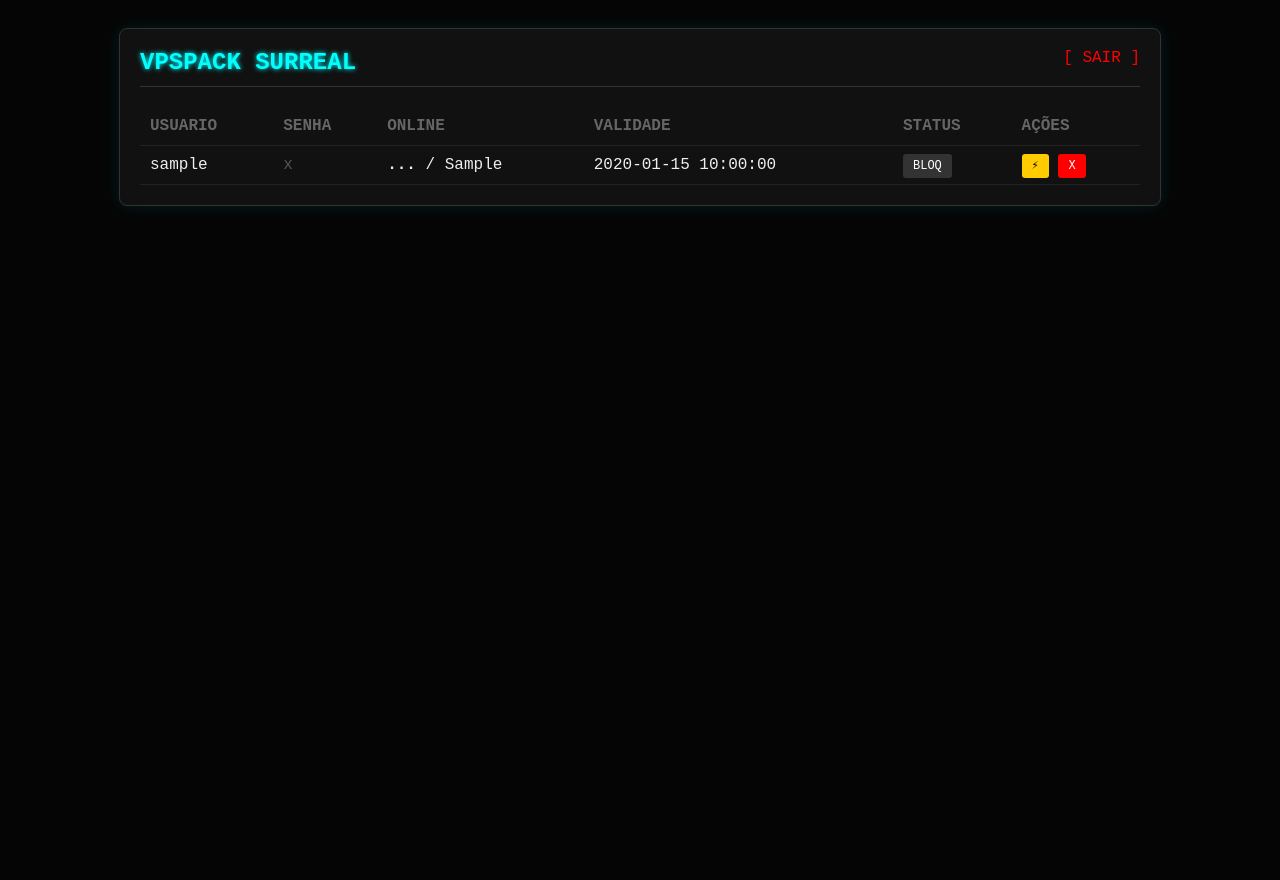
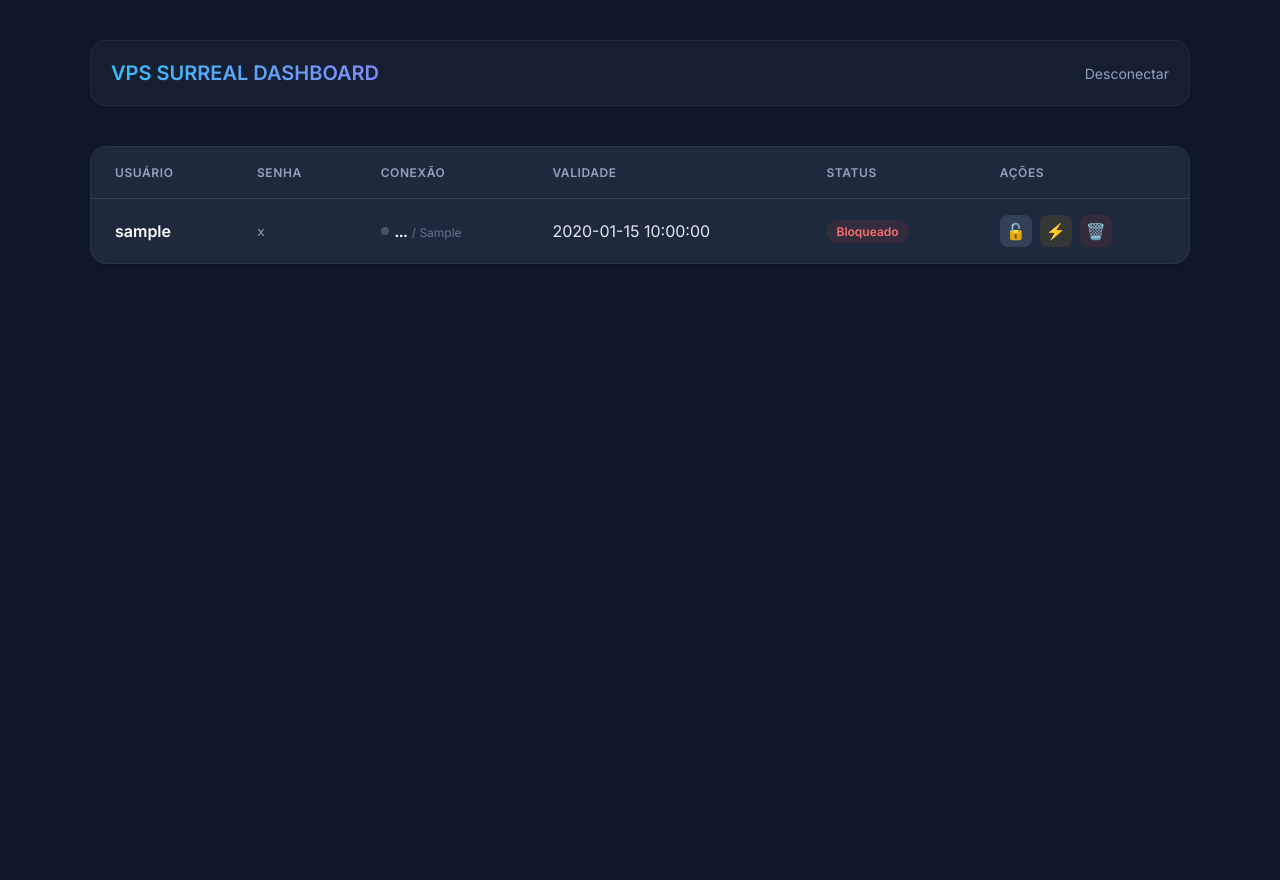
Before and after one commit to ColtSeals/vpspack-surreal, a Flask app: template templates/index.html in a window 1280 px wide. Before the commit the page ends 206 px from the top, so only its background shows below. Run offline with Flask 3, Linux system fonts and the light colour scheme; the template is opened without the code that fills it: most values are stand-ins (such as "Sample title", 1, 10 or a date in 2020); data that the repository does not hold is empty; parts of the project's set-up code (start-up, migrations or seed data) failed here and were passed over.

Commit message:
Update index.html

```diff
--- a/templates/index.html
+++ b/templates/index.html
@@ -1,90 +1,240 @@
-
 <!DOCTYPE html>
 <html lang="pt">
 <head>
     <meta charset="UTF-8">
     <meta name="viewport" content="width=device-width, initial-scale=1.0">
-    <title>Painel Surreal</title>
+    <title>Dashboard Surreal</title>
     <style>
-        body { background: #050505; color: #eee; font-family: 'Courier New', monospace; padding: 20px; }
-        .box { max-width: 1000px; margin: 0 auto; border: 1px solid #333; background: #111; padding: 20px; border-radius: 8px; box-shadow: 0 0 15px rgba(0,255,255,0.1); }
-        .header { display: flex; justify-content: space-between; border-bottom: 1px solid #333; padding-bottom: 10px; margin-bottom: 20px; }
-        h2 { color: #0ff; margin: 0; text-shadow: 0 0 5px #0ff; }
-        a { color: #f00; text-decoration: none; }
+        @import url('https://fonts.googleapis.com/css2?family=Inter:wght@300;400;600&display=swap');
 
-        table { width: 100%; border-collapse: collapse; }
-        th { text-align: left; color: #666; padding: 10px; border-bottom: 1px solid #222; }
-        td { padding: 10px; border-bottom: 1px solid #222; }
+        body {
+            margin: 0;
+            padding: 40px 20px;
+            font-family: 'Inter', sans-serif;
+            background: #0f172a;
+            color: #e2e8f0;
+            min-height: 100vh;
+        }
 
-        .on-tag { font-weight: bold; }
-        .green { color: #0f0; }
-        .red { color: #f00; }
+        .container {
+            max-width: 1100px;
+            margin: 0 auto;
+        }
 
-        .btn { padding: 5px 10px; border: none; cursor: pointer; text-decoration: none; font-size: 12px; border-radius: 3px; }
-        .btn-kick { background: #ffcc00; color: #000; }
-        .btn-del { background: #f00; color: #fff; }
-        .btn-lock { background: #333; color: #fff; }
+        /* Header */
+        header {
+            display: flex;
+            justify-content: space-between;
+            align-items: center;
+            margin-bottom: 40px;
+            padding: 20px;
+            background: rgba(30, 41, 59, 0.5);
+            border-radius: 16px;
+            border: 1px solid rgba(255, 255, 255, 0.05);
+        }
+
+        h1 {
+            margin: 0;
+            font-size: 20px;
+            background: linear-gradient(to right, #38bdf8, #818cf8);
+            -webkit-background-clip: text;
+            -webkit-text-fill-color: transparent;
+            font-weight: 700;
+        }
+
+        .logout-btn {
+            color: #94a3b8;
+            text-decoration: none;
+            font-size: 14px;
+            transition: color 0.3s;
+        }
+        .logout-btn:hover { color: #f87171; }
+
+        /* Tabela Card */
+        .card {
+            background: #1e293b;
+            border-radius: 16px;
+            overflow: hidden;
+            box-shadow: 0 4px 6px -1px rgba(0, 0, 0, 0.1), 0 2px 4px -1px rgba(0, 0, 0, 0.06);
+            border: 1px solid rgba(255,255,255,0.05);
+        }
+
+        table {
+            width: 100%;
+            border-collapse: collapse;
+        }
+
+        th {
+            text-align: left;
+            padding: 18px 24px;
+            color: #94a3b8;
+            font-size: 12px;
+            text-transform: uppercase;
+            letter-spacing: 0.05em;
+            background: #1e293b;
+            border-bottom: 1px solid #334155;
+        }
+
+        td {
+            padding: 16px 24px;
+            border-bottom: 1px solid #334155;
+            vertical-align: middle;
+        }
+
+        tr:last-child td { border-bottom: none; }
+        tr:hover { background: #263346; }
+
+        /* Badges e Status */
+        .status-badge {
+            display: inline-flex;
+            align-items: center;
+            padding: 4px 10px;
+            border-radius: 9999px;
+            font-size: 12px;
+            font-weight: 600;
+        }
+        .active { background: rgba(34, 197, 94, 0.1); color: #4ade80; }
+        .blocked { background: rgba(239, 68, 68, 0.1); color: #f87171; }
+
+        /* Bolinha Online */
+        .online-dot {
+            height: 8px;
+            width: 8px;
+            border-radius: 50%;
+            display: inline-block;
+            margin-right: 6px;
+            background: #475569;
+            box-shadow: 0 0 0 0 rgba(71, 85, 105, 0.7);
+        }
+        .is-online {
+            background: #4ade80;
+            box-shadow: 0 0 0 0 rgba(74, 222, 128, 0.7);
+            animation: pulse-green 2s infinite;
+        }
+        .is-full {
+            background: #f87171;
+            animation: pulse-red 2s infinite;
+        }
+
+        /* Ações */
+        .action-group { display: flex; gap: 8px; }
+        .btn-icon {
+            display: flex;
+            align-items: center;
+            justify-content: center;
+            width: 32px;
+            height: 32px;
+            border-radius: 8px;
+            text-decoration: none;
+            transition: all 0.2s;
+            font-size: 16px;
+        }
+        .btn-toggle { background: #334155; color: #e2e8f0; }
+        .btn-toggle:hover { background: #475569; }
+
+        .btn-kick { background: rgba(234, 179, 8, 0.1); color: #facc15; }
+        .btn-kick:hover { background: rgba(234, 179, 8, 0.2); transform: scale(1.1); }
+
+        .btn-del { background: rgba(239, 68, 68, 0.1); color: #f87171; }
+        .btn-del:hover { background: rgba(239, 68, 68, 0.2); transform: scale(1.1); }
+
+        @keyframes pulse-green {
+            0% { box-shadow: 0 0 0 0 rgba(74, 222, 128, 0.7); }
+            70% { box-shadow: 0 0 0 6px rgba(74, 222, 128, 0); }
+            100% { box-shadow: 0 0 0 0 rgba(74, 222, 128, 0); }
+        }
     </style>
 </head>
 <body>
-    <div class="box">
-        <div class="header">
-            <h2>VPSPACK SURREAL</h2>
-            <a href="/login">[ SAIR ]</a>
-        </div>
+    <div class="container">
+        <header>
+            <h1>VPS SURREAL DASHBOARD</h1>
+            <a href="/login" class="logout-btn">Desconectar</a>
+        </header>
+
+        <div class="card">
             <table>
                 <thead>
                     <tr>
-                    <th>USUARIO</th>
-                    <th>SENHA</th>
-                    <th>ONLINE</th>
-                    <th>VALIDADE</th>
-                    <th>STATUS</th>
-                    <th>AÇÕES</th>
+                        <th>Usuário</th>
+                        <th>Senha</th>
+                        <th>Conexão</th>
+                        <th>Validade</th>
+                        <th>Status</th>
+                        <th>Ações</th>
                     </tr>
                 </thead>
                 <tbody>
                     {% for u in users %}
                     <tr>
-                    <td>{{ u.username }}</td>
-                    <td style="color:#555">{{ u.password }}</td>
+                        <td style="font-weight: 600; color: #fff;">{{ u.username }}</td>
+                        <td style="font-family: monospace; color: #94a3b8;">{{ u.password }}</td>
+
                         <td>
-                        <span id="on-{{u.username}}" class="on-tag">...</span> / {{ u.limit_conn }}
+                            <div style="display: flex; align-items: center;">
+                                <span id="dot-{{ u.username }}" class="online-dot"></span>
+                                <span style="font-variant-numeric: tabular-nums;">
+                                    <b id="count-{{ u.username }}" style="color: #fff">...</b>
+                                    <span style="color: #64748b; font-size: 12px;"> / {{ u.limit_conn }}</span>
+                                </span>
+                            </div>
                         </td>
+
                         <td>{{ u.expiration_date }}</td>
+
                         <td>
-                        <a href="/action/toggle/{{ u.uuid }}" class="btn btn-lock">
-                            {{ 'ATIVO' if u.is_active else 'BLOQ' }}
+                            {% if u.is_active %}
+                            <span class="status-badge active">Ativo</span>
+                            {% else %}
+                            <span class="status-badge blocked">Bloqueado</span>
+                            {% endif %}
+                        </td>
+
+                        <td>
+                            <div class="action-group">
+                                <a href="/action/toggle/{{ u.uuid }}" class="btn-icon btn-toggle" title="Bloquear/Desbloquear">
+                                    {{ '🔒' if u.is_active else '🔓' }}
                                 </a>
-                    </td>
-                    <td>
-                        <a href="/action/kick/{{ u.username }}" class="btn btn-kick" title="Derrubar">⚡</a>
-                        <a href="/action/delete/{{ u.uuid }}" class="btn btn-del" onclick="return confirm('Apagar?')">X</a>
+                                <a href="/action/kick/{{ u.username }}" class="btn-icon btn-kick" title="Derrubar Conexões">⚡</a>
+                                <a href="/action/delete/{{ u.uuid }}" class="btn-icon btn-del" title="Excluir" onclick="return confirm('Tem certeza que deseja excluir {{ u.username }}?')">🗑️</a>
+                            </div>
                         </td>
                     </tr>
                     {% endfor %}
                 </tbody>
             </table>
         </div>
+    </div>
 
     <script>
-        // Mágica do Monitoramento em Tempo Real
-        async function update() {
+        async function updateMonitor() {
             try {
-                let res = await fetch('/api/online');
-                let data = await res.json();
-                data.forEach(item => {
-                    let el = document.getElementById('on-' + item.user);
-                    if(el) {
-                        el.innerText = item.online;
-                        el.className = (item.online > 0) ? 'on-tag green' : 'on-tag';
-                        if(item.online >= item.limit) el.className = 'on-tag red';
+                const response = await fetch('/api/online');
+                const data = await response.json();
+
+                data.forEach(user => {
+                    // Atualiza Numero
+                    const countEl = document.getElementById('count-' + user.user);
+                    if (countEl) countEl.innerText = user.online;
+
+                    // Atualiza Bolinha
+                    const dotEl = document.getElementById('dot-' + user.user);
+                    if (dotEl) {
+                        if (user.online >= user.limit) {
+                            dotEl.className = 'online-dot is-full'; // Vermelho piscando
+                        } else if (user.online > 0) {
+                            dotEl.className = 'online-dot is-online'; // Verde piscando
+                        } else {
+                            dotEl.className = 'online-dot'; // Cinza parado
+                        }
                     }
                 });
-            } catch(e) {}
+            } catch (e) { console.error(e); }
         }
-        setInterval(update, 2000); // Atualiza a cada 2 seg
-        update();
+
+        // Atualiza a cada 2 segundos
+        setInterval(updateMonitor, 2000);
+        updateMonitor();
     </script>
 </body>
 </html>
```
Lines whose indentation alone changed are shown as unchanged.
